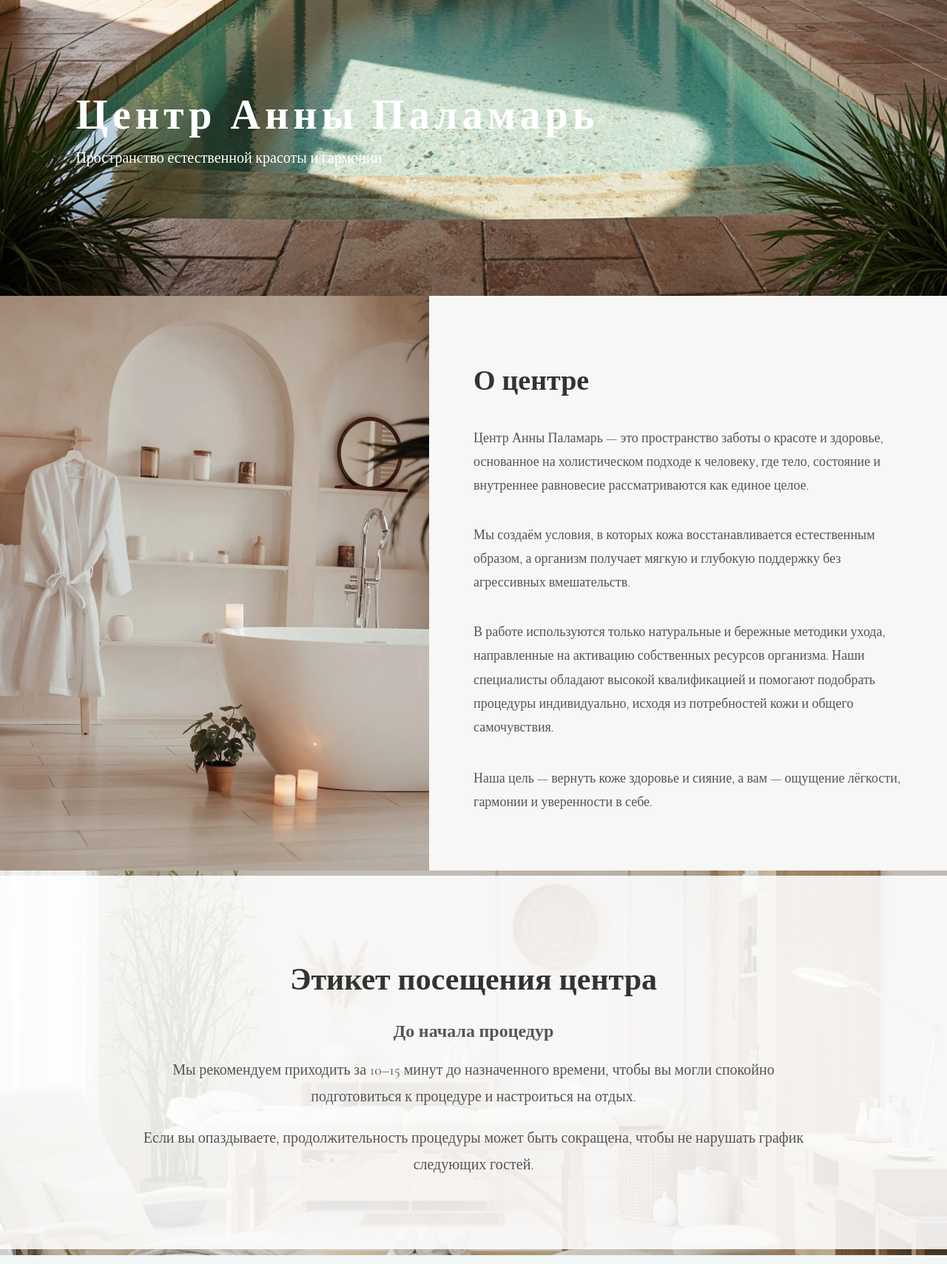
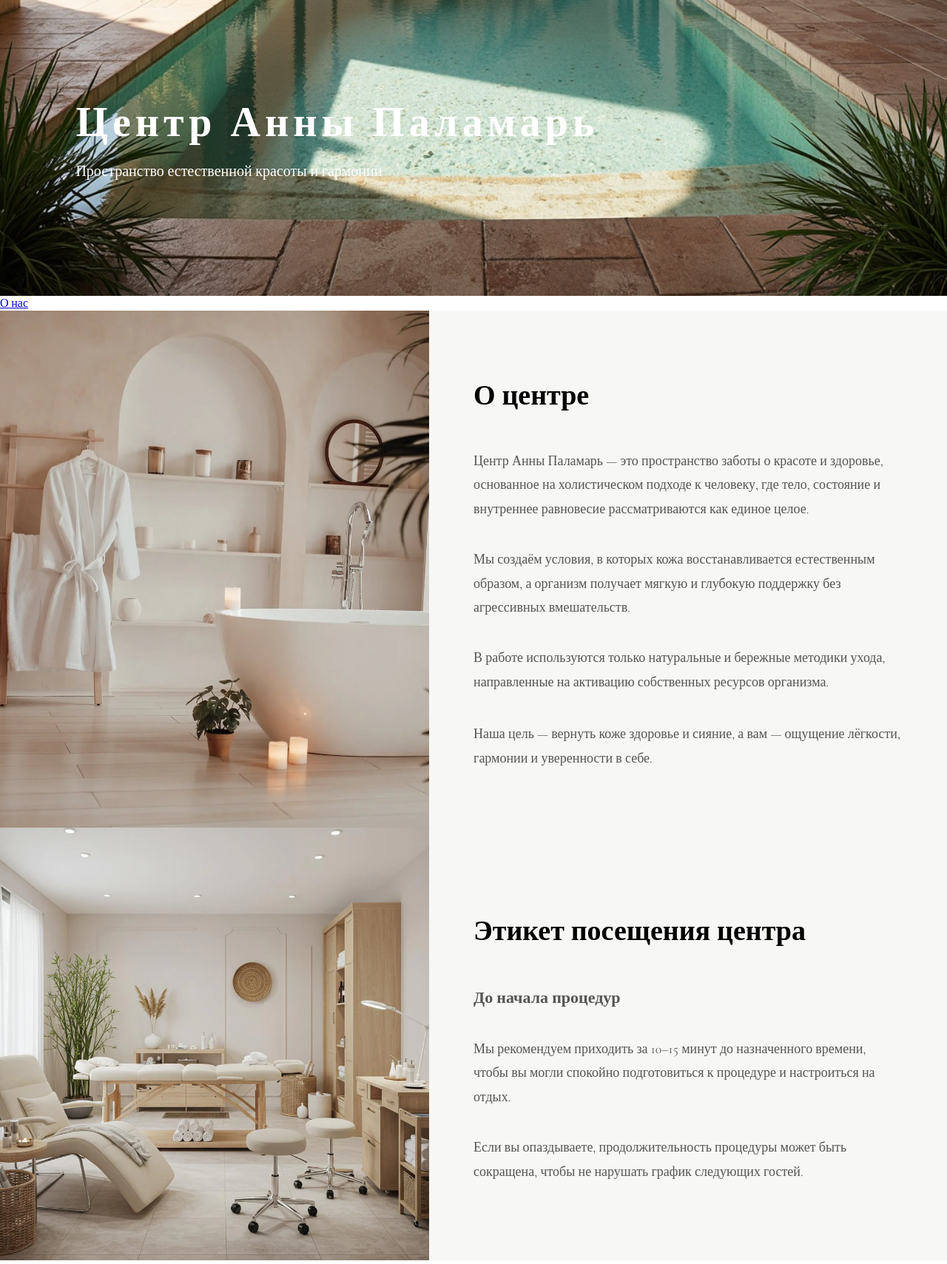
Before and after one commit to Sigmaboyyyt/spa-site, a Flask app: page / in a window 1280 px wide. Shown: the part 880-2589 px from the top of the page at 74% size. Run offline with Flask 3, Linux system fonts and the light colour scheme.

Commit message:
etiquette 50/50 layout

```diff
--- a/static/style.css
+++ b/static/style.css
@@ -4,12 +4,11 @@ html { scroll-behavior: smooth; }
 body {
     margin: 0;
     font-family: 'Cormorant Garamond', serif;
-    color: #333;
 }
 
 /* HERO */
 
-.hero { position: relative; width: 100%; }
+.hero { position: relative; }
 
 .hero-img {
     width: 100%;
@@ -32,31 +31,19 @@ body {
 
 .brand-subtitle {
     font-size: 20px;
-    margin-top: 12px;
 }
 
-/* КНОПКИ */
+/* О ЦЕНТРЕ */
 
-.top-button,
-.procedures-button {
-    position: absolute;
-    right: 20px;
-    padding: 10px 18px;
-    background: rgba(255,255,255,0.9);
-    color: #333;
-    text-decoration: none;
-    border-radius: 20px;
+.about-split {
+    display: flex;
+    width: 100%;
 }
 
-.top-button { top: 20px; }
-.procedures-button { top: 70px; }
-
-/* БЛОК 50/50 */
-
-.about-split { display: flex; width: 100%; }
-
 .about-image,
-.about-content { flex: 1; }
+.about-content {
+    flex: 1;
+}
 
 .about-image img {
     width: 100%;
@@ -72,80 +59,68 @@ body {
     justify-content: center;
 }
 
-.about-content h2 {
-    font-size: 38px;
-    margin-bottom: 20px;
-}
-
+.about-content h2 { font-size: 38px; }
 .about-content p {
     font-size: 18px;
     line-height: 1.8;
-    margin-bottom: 16px;
     color: #555;
 }
 
 .about-accent {
     margin-top: 20px;
     font-size: 20px;
-    color: #333;
 }
 
 /* ЭТИКЕТ */
 
-.etiquette {
-    position: relative;
-    background: url('/static/images/etiquette.jpg') center/cover no-repeat;
-    min-height: 520px;
+.etiquette-split {
     display: flex;
-    align-items: center;
+    width: 100%;
 }
 
-.etiquette-overlay {
-    background: rgba(255, 255, 255, 0.88);
+.etiquette-image,
+.etiquette-content {
+    flex: 1;
+}
+
+.etiquette-image img {
     width: 100%;
-    padding: 80px 20px;
+    height: 100%;
+    object-fit: cover;
 }
 
 .etiquette-content {
-    max-width: 900px;
-    margin: auto;
-    text-align: center;
+    background: #f7f7f5;
+    padding: 60px;
+    display: flex;
+    flex-direction: column;
+    justify-content: center;
 }
 
-.etiquette-content h2 {
-    font-size: 42px;
-    margin-bottom: 30px;
-}
-
-.etiquette-content h3 {
-    font-size: 24px;
-    margin-bottom: 20px;
+.etiquette-content h2 { font-size: 38px; }
+.etiquette-content h3 { font-size: 22px; color: #555; }
+.etiquette-content p {
+    font-size: 18px;
+    line-height: 1.8;
     color: #555;
 }
 
-.etiquette-content p {
-    font-size: 20px;
-    line-height: 1.8;
-    color: #555;
-    margin-bottom: 16px;
-}
-
-/* MOBILE */
+/* MOBILE — всё остаётся пополам */
 
 @media (max-width: 768px) {
 
-    .brand-title { font-size: 28px; }
-    .brand-subtitle { font-size: 14px; }
-
-    .about-content {
+    .about-content,
+    .etiquette-content {
         padding: 20px;
     }
 
-    .about-content h2 { font-size: 18px; }
-    .about-content p { font-size: 13px; }
+    .about-content h2,
+    .etiquette-content h2 {
+        font-size: 18px;
+    }
 
-    .etiquette { min-height: 360px; }
-    .etiquette-content h2 { font-size: 26px; }
-    .etiquette-content h3 { font-size: 18px; }
-    .etiquette-content p { font-size: 14px; }
+    .about-content p,
+    .etiquette-content p {
+        font-size: 13px;
+    }
 }
--- a/templates/index.html
+++ b/templates/index.html
@@ -4,9 +4,7 @@
     <meta charset="UTF-8">
     <title>Центр Анны Паламарь</title>
 
-    <!-- Google Font -->
     <link href="https://fonts.googleapis.com/css2?family=Cormorant+Garamond:wght@300;400&display=swap" rel="stylesheet">
-
     <link rel="stylesheet" href="{{ url_for('static', filename='style.css') }}">
     <meta name="viewport" content="width=device-width, initial-scale=1.0">
 </head>
@@ -18,37 +16,36 @@
 
     <a href="#about" class="top-button">О нас</a>
 
-    <a href="https://sites.google.com/view/proceduresannapalamar"
-       class="procedures-button"
-       target="_blank">
-       Procedures
-    </a>
-
     <div class="overlay">
         <h1 class="brand-title">Центр Анны Паламарь</h1>
         <p class="brand-subtitle">Пространство естественной красоты и гармонии</p>
     </div>
 </section>
 
-<!-- БЛОК О ЦЕНТРЕ 50/50 -->
+<!-- О ЦЕНТРЕ 50/50 -->
 <section class="about-split" id="about">
+
     <div class="about-image">
-        <img src="{{ url_for('static', filename='images/about.jpg') }}" alt="Spa atmosphere">
+        <img src="{{ url_for('static', filename='images/about.jpg') }}">
     </div>
 
     <div class="about-content">
         <h2>О центре</h2>
 
         <p>
-            Центр Анны Паламарь — это пространство заботы о красоте и здоровье, основанное на холистическом подходе к человеку, где тело, состояние и внутреннее равновесие рассматриваются как единое целое.
+            Центр Анны Паламарь — это пространство заботы о красоте и здоровье,
+            основанное на холистическом подходе к человеку, где тело, состояние
+            и внутреннее равновесие рассматриваются как единое целое.
         </p>
 
         <p>
-            Мы создаём условия, в которых кожа восстанавливается естественным образом, а организм получает мягкую и глубокую поддержку без агрессивных вмешательств.
+            Мы создаём условия, в которых кожа восстанавливается естественным образом,
+            а организм получает мягкую и глубокую поддержку без агрессивных вмешательств.
         </p>
 
         <p>
-            В работе используются только натуральные и бережные методики ухода, направленные на активацию собственных ресурсов организма. Наши специалисты обладают высокой квалификацией и помогают подобрать процедуры индивидуально, исходя из потребностей кожи и общего самочувствия.
+            В работе используются только натуральные и бережные методики ухода,
+            направленные на активацию собственных ресурсов организма.
         </p>
 
         <p class="about-accent">
@@ -56,14 +53,18 @@
             гармонии и уверенности в себе.
         </p>
     </div>
+
 </section>
 
-<!-- ЭТИКЕТ -->
-<section class="etiquette">
-    <div class="etiquette-overlay">
+<!-- ЭТИКЕТ 50/50 -->
+<section class="etiquette-split">
+
+    <div class="etiquette-image">
+        <img src="{{ url_for('static', filename='images/etiquette.jpg') }}">
+    </div>
+
     <div class="etiquette-content">
         <h2>Этикет посещения центра</h2>
-
         <h3>До начала процедур</h3>
 
         <p>
@@ -72,11 +73,11 @@
         </p>
 
         <p>
-                Если вы опаздываете, продолжительность процедуры может быть
-                сокращена, чтобы не нарушать график следующих гостей.
+            Если вы опаздываете, продолжительность процедуры может быть сокращена,
+            чтобы не нарушать график следующих гостей.
         </p>
     </div>
-    </div>
+
 </section>
 
 </body>
```
Lines whose indentation alone changed are shown as unchanged.
